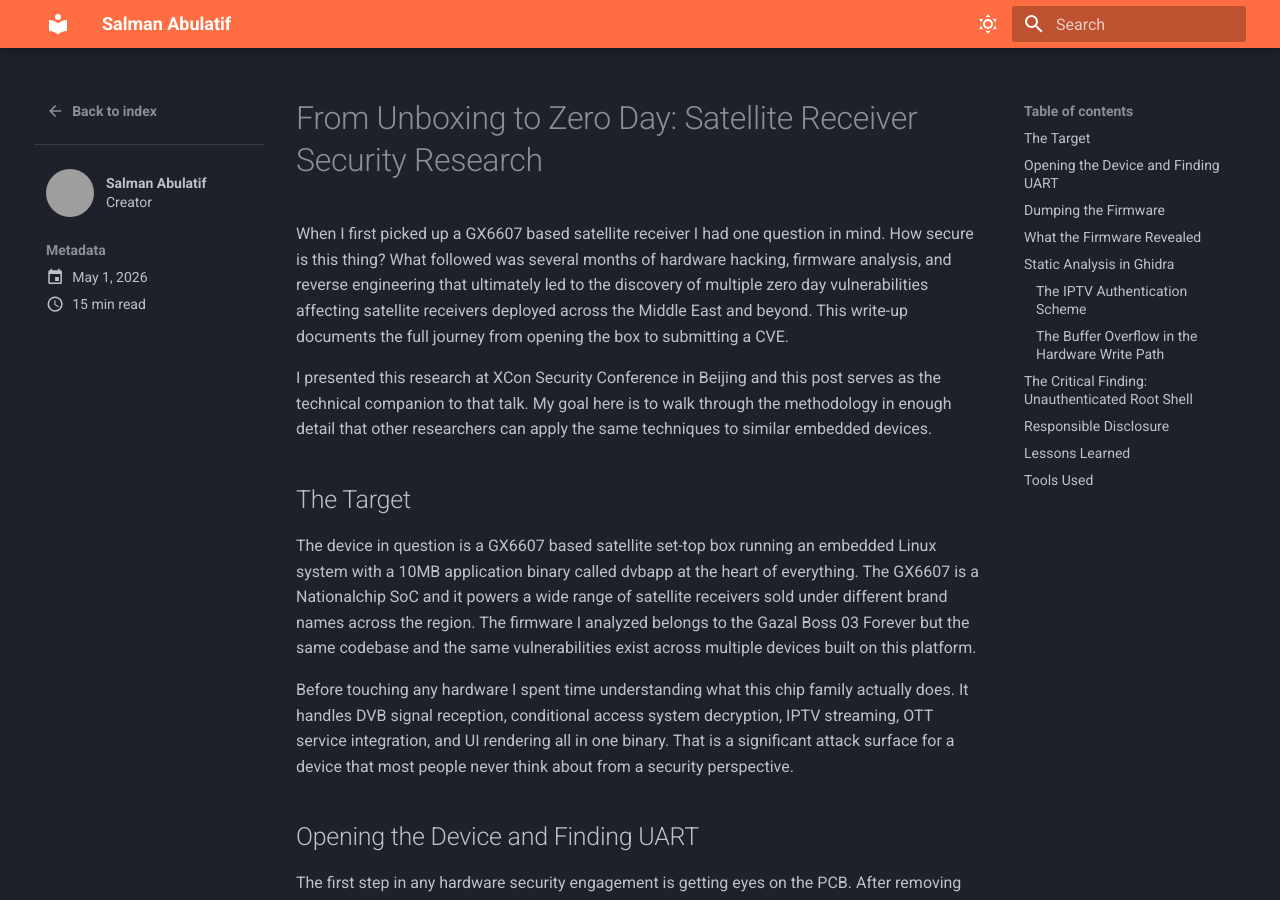
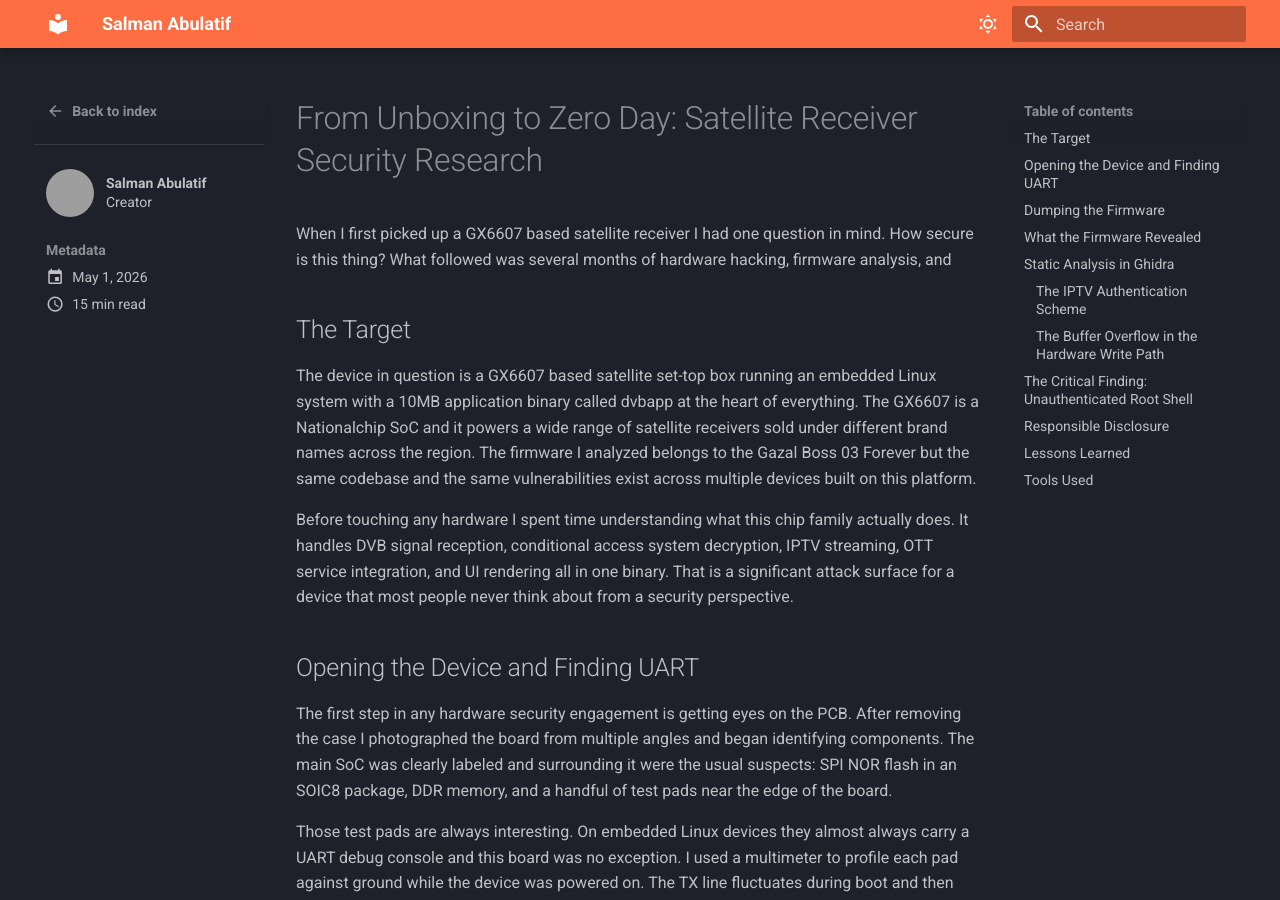
Before and after one commit to salmanabulatif/salmanabulatif.github.io, an MkDocs documentation site: the page built from docs/posts/satellite-receiver-security-research.md, in a window 1280 px wide and 900 px high. Built offline with MkDocs 1.6.1 and Material for MkDocs 9.7.7, drawn with Linux system fonts in a browser that asks for light colours; grey boxes are pictures that could not be loaded.

Commit message:
Revise introduction and remove presentation details
Removed introductory sentences and a section about presenting the research.

```diff
--- a/docs/posts/satellite-receiver-security-research.md
+++ b/docs/posts/satellite-receiver-security-research.md
@@ -8,9 +8,7 @@
 
 # From Unboxing to Zero Day: Satellite Receiver Security Research
 
-When I first picked up a GX6607 based satellite receiver I had one question in mind. How secure is this thing? What followed was several months of hardware hacking, firmware analysis, and reverse engineering that ultimately led to the discovery of multiple zero day vulnerabilities affecting satellite receivers deployed across the Middle East and beyond. This write-up documents the full journey from opening the box to submitting a CVE.
-
-I presented this research at XCon Security Conference in Beijing and this post serves as the technical companion to that talk. My goal here is to walk through the methodology in enough detail that other researchers can apply the same techniques to similar embedded devices.
+When I first picked up a GX6607 based satellite receiver I had one question in mind. How secure is this thing? What followed was several months of hardware hacking, firmware analysis, and
 
 <!-- more -->
 
```
